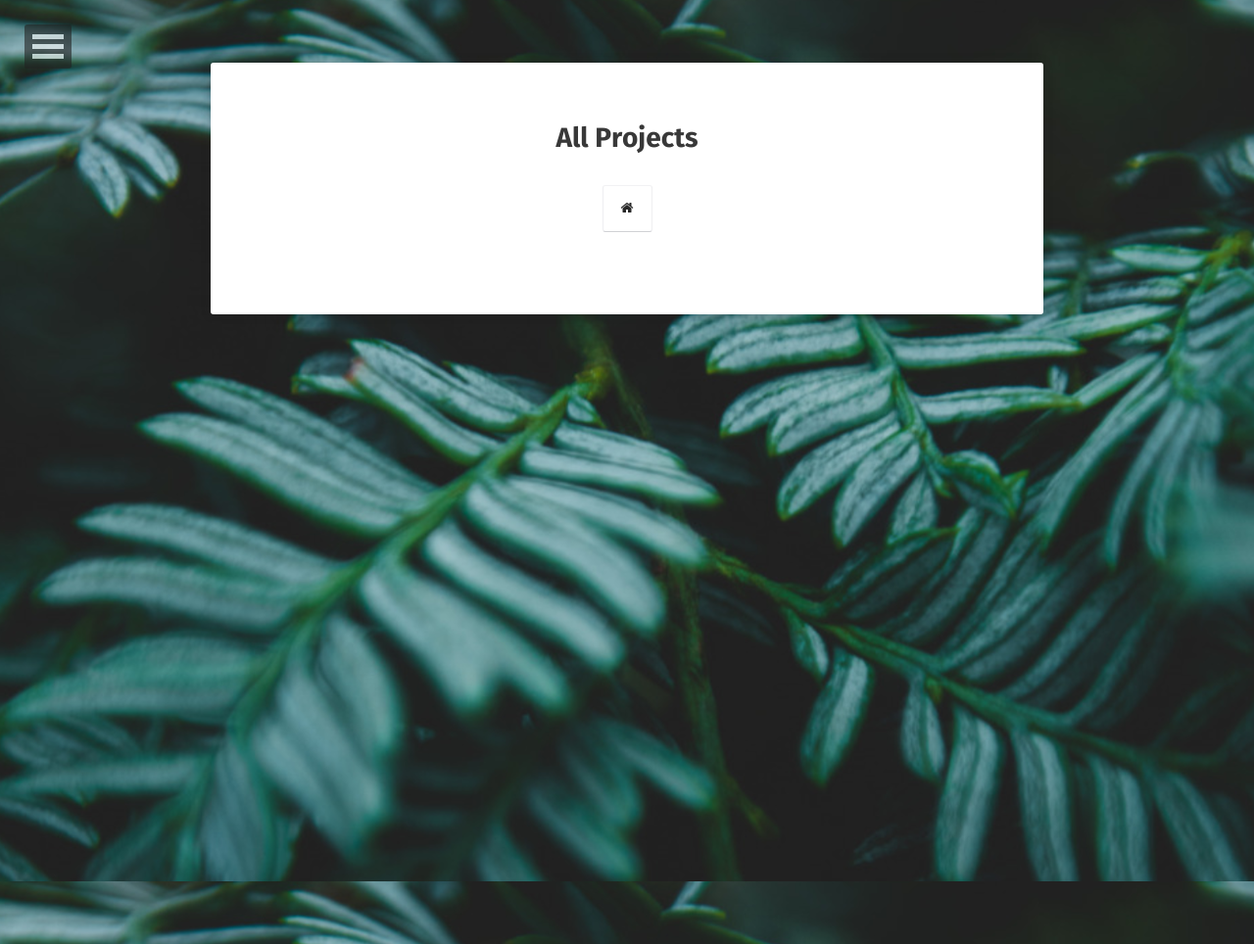
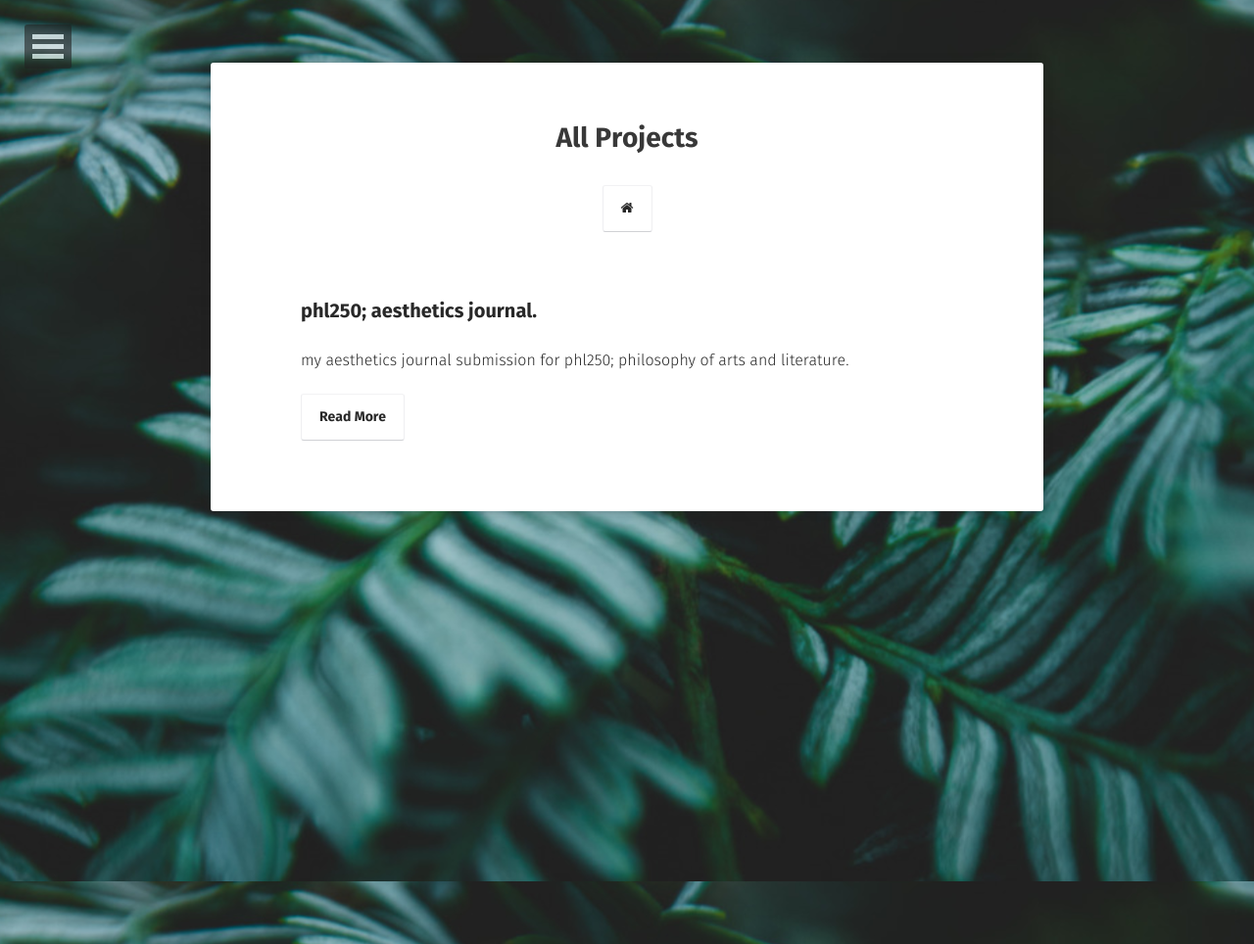
Before and after one commit to pvulus/pvulus.github.io, a Jekyll site: the page built from projects/index.md, in a window 1280 px wide. Shown: the whole page at 98% size. Built offline with Jekyll 4.4.1, drawn with Linux system fonts in a browser that asks for light colours; some web fonts are replaced.

Commit message:
housekeeping bump.
+ added phl250 project post + folder
+ stylistic navigation changes

```diff
--- a/_includes/nav.html
+++ b/_includes/nav.html
@@ -1,16 +1,16 @@
 	<nav id="dl-menu" class="dl-menuwrapper" role="navigation">
 		<button class="dl-trigger">Open Menu</button>
 		<ul class="dl-menu">
-			<li><a href="{{ site.url }}/">Home</a></li>
+			<li><a href="{{ site.url }}/">home</a></li>
 			<li>
-				<a href="#">About</a>
+				<a href="#">about</a>
 				<ul class="dl-submenu">
 					<li>
 						<img src="{{ site.url }}/{{ site.logo }}" alt="{{ site.title }} photo" class="author-photo">
 						<h4>{{ site.title }}</h4>
 						<p>{{ site.description }}</p>
 					</li>
-					<li><a href="{{ site.url }}/about/"><span class="btn btn-inverse">Learn More</span></a></li>
+					<li><a href="{{ site.url }}/about/"><span class="btn btn-inverse">learn more</span></a></li>
 					{% if site.email %}<li>
                         <a href="mailto:{{ site.email }}" target="_blank" rel="noopener noreferrer"><i class="fa fa-fw fa-envelope-square"></i> Email</a>
                     </li>{% endif %}
--- a/_layouts/home.html
+++ b/_layouts/home.html
@@ -38,9 +38,9 @@
                          <a class="btn zoombtn" href="{{ site.url }}/posts">
                          blog
                          </a>
-                        <!-- <a class="btn zoombtn" href="{{ site.url }}/projects">
-                         Projects
-                       </a> -->
+                         <a class="btn zoombtn" href="{{ site.url }}/projects">
+                         projects
+                       </a>
                  </h3>
             </div>
         </div>
--- /dev/null
+++ b/_posts/PHL250/2018-10-06-week-1-what-is-aesthetics.md
@@ -0,0 +1,12 @@
+---
+layout: post
+title:  "phl250; aesthetics journal."
+date: 2018-10-06
+excerpt: "my aesthetics journal submission for phl250; philosophy of arts and literature."
+project: true
+tags: [phl250]
+---
+## week 1; what is aesthetics?
+In fact, what is a world *without* aesthetics?
+
+Undeniably, such a world - that is, a world without aesthetic qualities - would be inferior, if not uninhabitable altogether. Consequently, a person without capacity for an aesthetic response, if even possible, would not quality as a fully developed human being.
```
Also changed, not shown: other parts of _includes/nav.html (+3 -3 lines).
